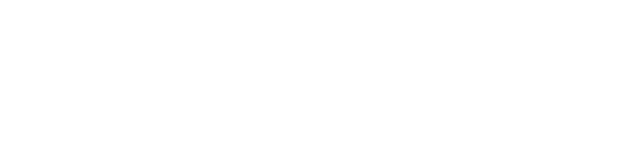
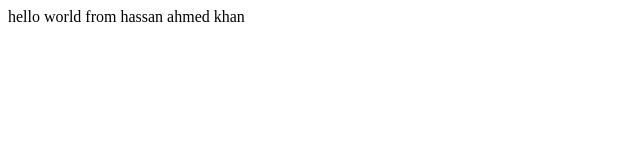
Before and after one commit to hassanahmed12/bootcamp2020, a plain HTML site: page index.html in a window 1280 px wide. Shown: the whole page, without its empty margins (0-640 px from the left). Drawn offline with Linux system fonts and the light colour scheme.

Commit message:
Update index.html

```diff
--- a/index.html
+++ b/index.html
@@ -3,9 +3,10 @@
 <head>
     <meta charset="UTF-8">
     <meta name="viewport" content="width=device-width, initial-scale=1.0">
-    <title>hello worlyyiyd</title>
+    <title>bootcamp2020</title>
+
 </head>
 <body>
-
+    hello world from hassan ahmed khan
 </body>
 </html>
```
